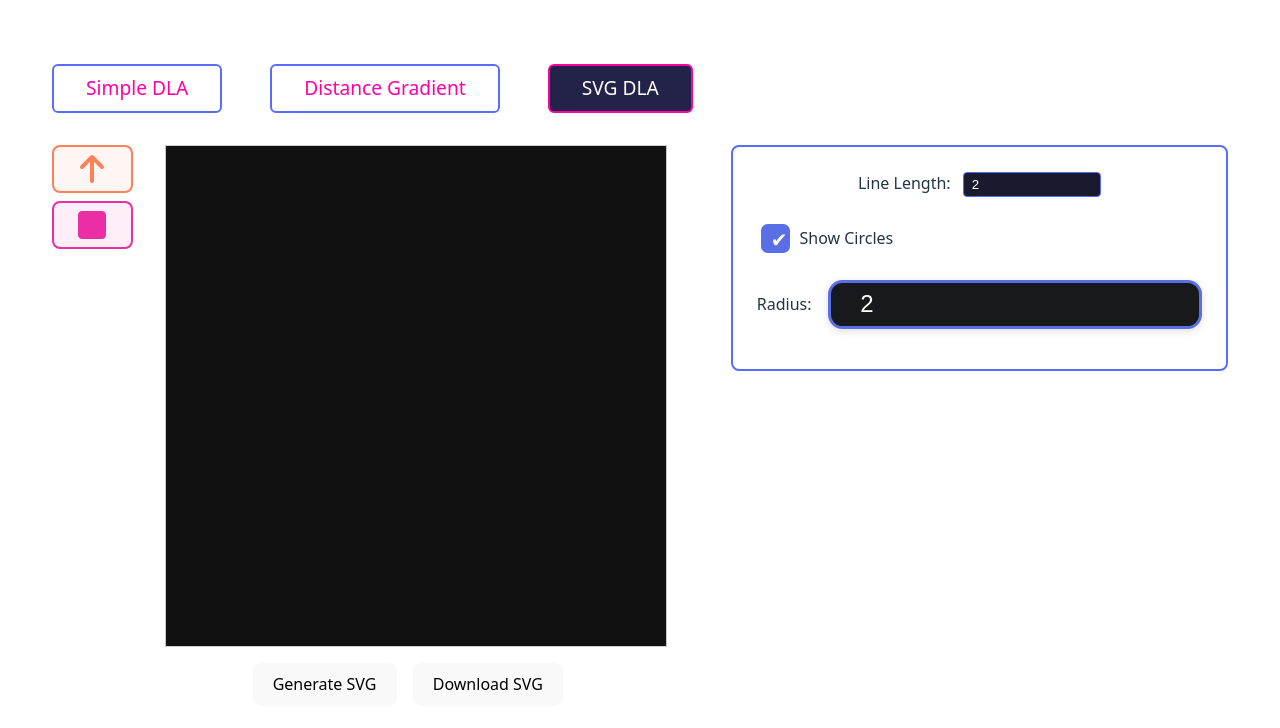
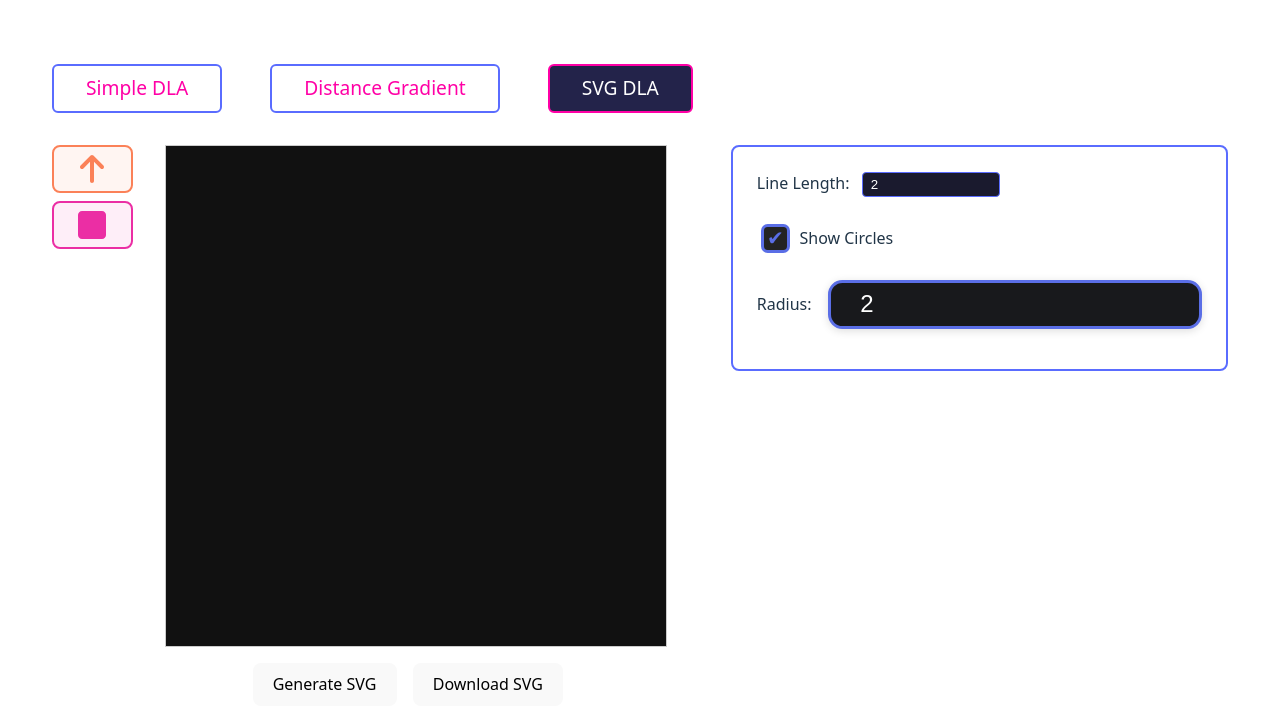
Before and after one commit to chriswininger/DLA-Studio-2025, a React (Vite) app: page /svg-dla in a window 1280 px wide. Shown: the top 728 px of the page. Built offline with nearby package versions, Linux system fonts and the light colour scheme.

Commit message:
connecting circles to controls

```diff
--- a/src/tabs/SVGDLA/SVGDLA.tsx
+++ b/src/tabs/SVGDLA/SVGDLA.tsx
@@ -23,7 +23,7 @@ export const SVGDLA: React.FC = () => {
   );
 
   // Get line length, SVG content, selected tool, and square size from Redux
-  const { lineLength, svgContent, selectedTool, squareSize } = useAppSelector((state: RootState) =>
+  const { lineLength, svgContent, selectedTool, squareSize, showCircles, circleRadius } = useAppSelector((state: RootState) =>
     state.svgDla as SVGDLAUIState
   );
   // Get colorStops from Redux
@@ -110,9 +110,11 @@ export const SVGDLA: React.FC = () => {
       const scaledPointY = (point.y - centerY) * lineLength + centerY;
       // Draw a simple line from parent to child point with scaling
       svgLines.push(`<line x1="${scaledParentX}" y1="${scaledParentY}" x2="${scaledPointX}" y2="${scaledPointY}" stroke="#00d8ff" stroke-width="1" />`);
-      // Draw a circle at the parent point, colored by distance
-      const color = getColorForDistance(colorStops, parent.distance ?? 0, minDistance, maxDistance);
-      svgCircles.push(`<circle cx="${scaledParentX}" cy="${scaledParentY}" r="2" fill="none" stroke="${color}" stroke-width="1" />`);
+      // Draw a circle at the parent point, colored by distance, using the Redux radius
+      if (showCircles) {
+        const color = getColorForDistance(colorStops, parent.distance ?? 0, minDistance, maxDistance);
+        svgCircles.push(`<circle cx="${scaledParentX}" cy="${scaledParentY}" r="${circleRadius}" fill="none" stroke="${color}" stroke-width="1" />`);
+      }
     });
 
     const svgContentString = svgLines.concat(svgCircles).join('\n');
--- a/src/tabs/SVGDLA/line-length-controls/line-length-controls.css
+++ b/src/tabs/SVGDLA/line-length-controls/line-length-controls.css
@@ -4,6 +4,7 @@
   border-radius: 8px;
   padding: 24px;
   min-width: 300px;
+  text-align: left;
 }
 
 .svgdla_line-length-row {
@@ -53,17 +54,14 @@
 }
 
 .svgdla-checkbox:checked {
-  background: #5a6ee6;
+  color: #5a6ee6;
   border-color: #5a6ee6;
 }
 
 .svgdla-checkbox:checked::after {
   content: '\2714';
-  color: #fff;
   font-size: 1.5em;
   position: absolute;
-  left: 0.35em;
-  top: 0.05em;
 }
 
 .svgdla-checkbox:focus {
```
